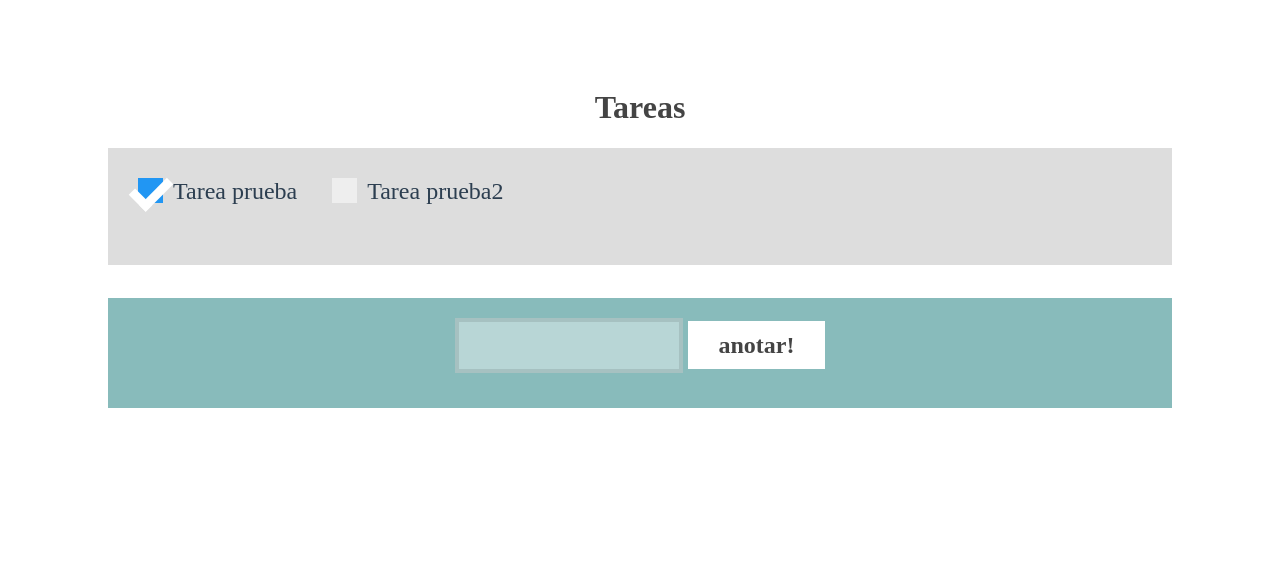
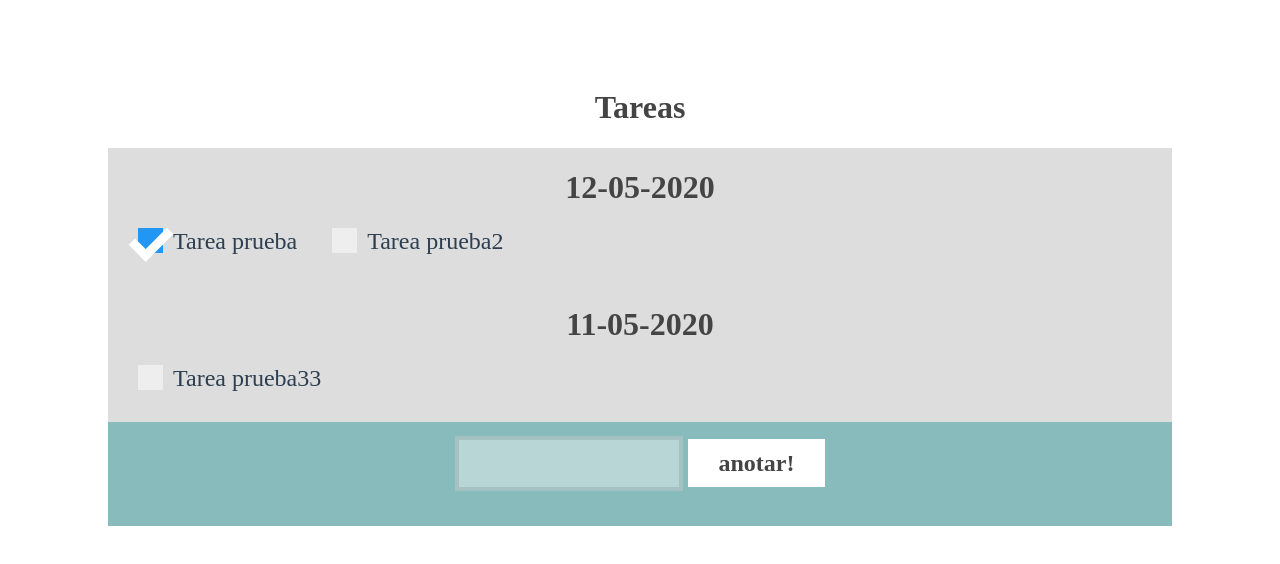
Before and after one commit to vndrd/v-tasks, a Vue app: page / in a window 1280 px wide. Shown: the top 564 px of the page. Built offline with nearby package versions, Linux system fonts and the light colour scheme.

Commit message:
clasificada por fechas

```diff
--- a/src/components/Lista.vue
+++ b/src/components/Lista.vue
@@ -1,17 +1,17 @@
 <template>
     <div>
         <transition-group tag="div" class="contenedor-tareas" name="tarea">
-
-            <Tarea v-for="tarea in tareas" :key="tarea.id" :data="tarea" />
+            <h1 key="titulo">{{item.date}}</h1>
+            <Tarea v-for="tarea in item.tareas" :key="tarea.id" :data="tarea" />
         </transition-group>
     </div>
 </template>
 <script>
-//            <h1 key="titulo">{{tareas.date}}</h1>
+//
 import Tarea from '@/components/Tarea'
 export default {
     name:'Lista',
-    props: ['tareas'],
+    props: ['item'],
     data(){
         return {
 
@@ -31,7 +31,7 @@ export default {
     margin: 0px 100px ;
     background-color: #ddd ;
     vertical-align: middle ;
-    padding: 30px ;
+    padding: 0px 30px;
     overflow: hidden ;//worked for align
 }
 h1 {
--- a/src/components/Nuevo.vue
+++ b/src/components/Nuevo.vue
@@ -25,6 +25,7 @@ export default {
             e.preventDefault()
             if( this.mensaje.text === '')
                 return false
+            this.mensaje.today = (new Date()).toString();
             this.$emit('agregar',this.mensaje);
             this.$nextTick(() => {
                 this.$refs['input'].focus()
--- a/src/views/Home.vue
+++ b/src/views/Home.vue
@@ -2,7 +2,7 @@
   <div class="grid-container">
     <div class="grid-item-1">
       <h1>Tareas</h1>
-      <Lista :tareas="ordenFecha"/>
+      <Lista v-for="item in ordenadosPorFecha" :item="item" :key="item.date"/>
     </div>
     <div class="grid-item-2">
       <Nuevo @agregar="agregar" />
@@ -22,11 +22,11 @@ export default {
           tareas: [
 
             {id: 1, text: 'Tarea prueba',date: '12-05-2020',checked: true},
-                      {id: 2, text: 'Tarea prueba2',date: '12-05-2020',checked: false},
-
+            {id: 2, text: 'Tarea prueba2',date: '12-05-2020',checked: false},
+            {id: 3, text: 'Tarea prueba33',date: '11-05-2020',checked: false},
 
           ],
-          top_id: 2,
+          top_id: 3,
       },
       st: {
 
@@ -34,17 +34,8 @@ export default {
     }
   },
   methods: {
-    agregar({text,checked = false,today}) {
-      today = new Date(today)
-      console.log("agggggggggggggg",today)
-      let convertirString = (num) => num < 10 ? `0${num}`: num;
-      let concatenar = ({dia,mes,year}) => `${dia}-${mes}-${year}`
-      let dateobj = {
-          dia: convertirString(today.getDate()),
-          mes: convertirString(today.getMonth()+1),
-          year: today.getFullYear()
-      }
-      let date = concatenar(dateobj)
+    agregar({text,today,checked = false}) {
+      let date = this.dateString( new Date(today))
       this.dt.top_id++;
       this.dt.tareas.push(
         {
@@ -54,15 +45,30 @@ export default {
           date
         }
       )
+    },
+    dateString(date){
+      let convertirString = (num) => num < 10 ? `0${num}`: num;
+      let concatenar = ({dia,mes,year}) => `${dia}-${mes}-${year}`
+      let dateobj = {
+          dia: convertirString(date.getDate()),
+          mes: convertirString(date.getMonth()+1),
+          year: date.getFullYear()
+      }
+      return concatenar(dateobj)
     }
   },
   components: {
     Lista, Nuevo,
   },
   computed: {
-    ordenFecha(){
-
-      return this.dt.tareas
+    ordenadosPorFecha(){
+      let dates_only = this.dt.tareas.map(tarea => tarea.date)
+      let no_repeat = [...new Set(dates_only)];
+      let result = no_repeat.reduce( (a, date) => {
+        a.push({tareas:this.dt.tareas.filter( tarea => tarea.date === date),date})
+        return a
+      },[])
+      return result.sort(({date:a,date:b}) => !(new Date(a) - new Date(b)))
     }
   }
 }
```
